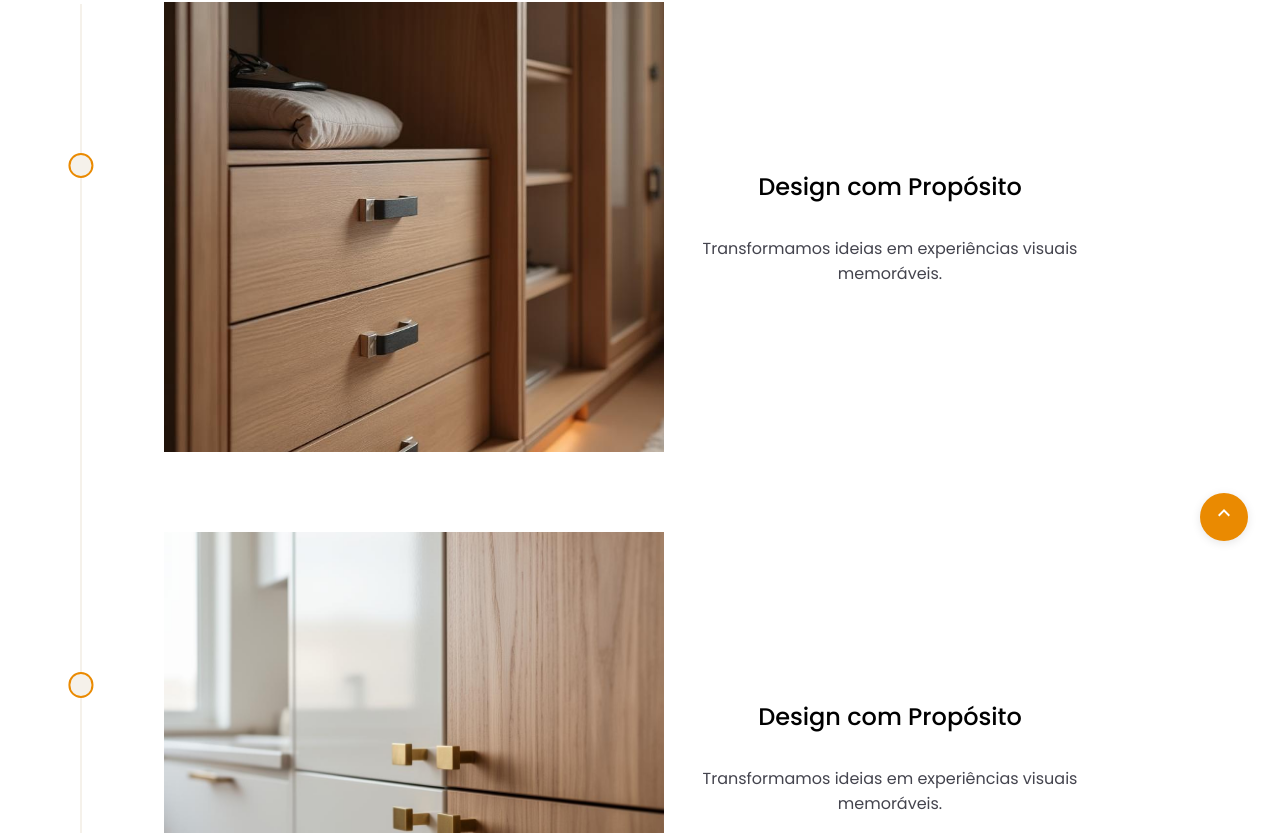
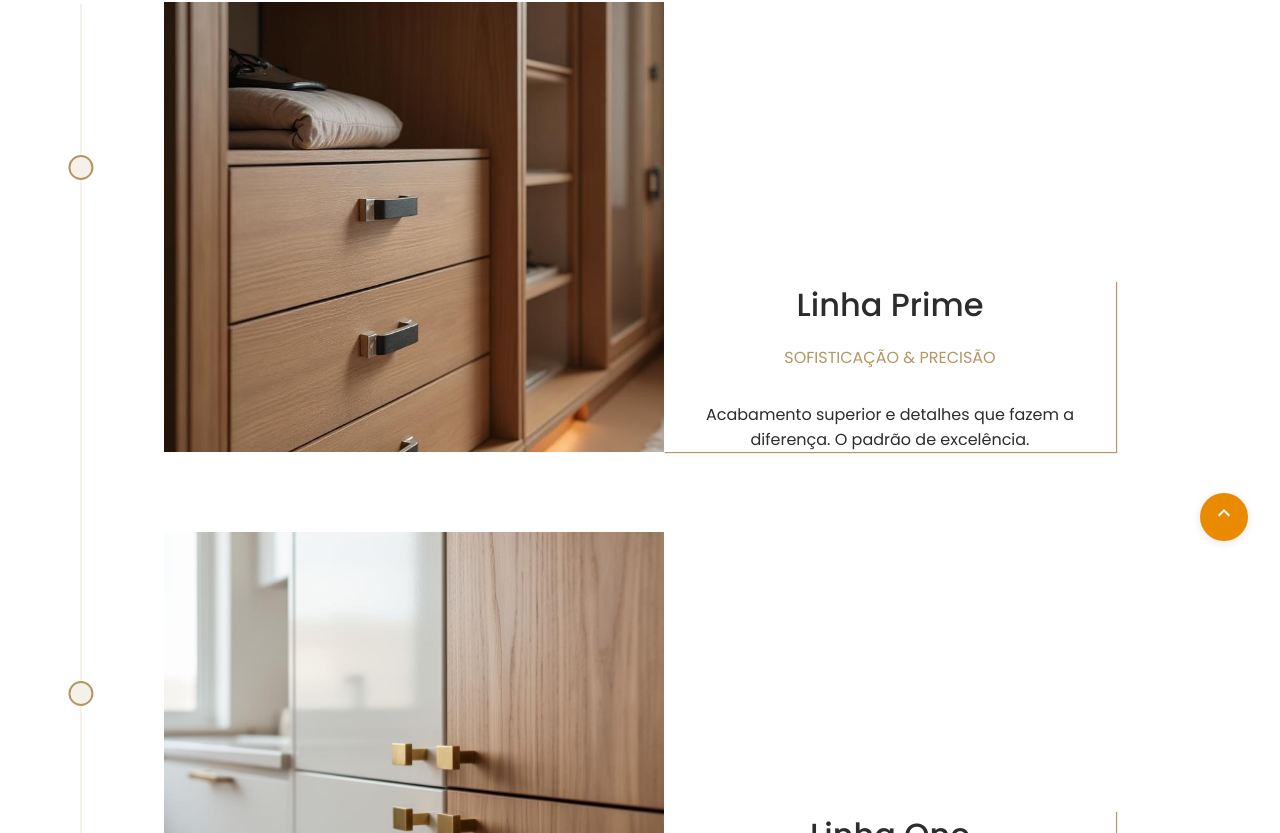
Before and after one commit to leandrobss1/EliasMelloPlanejados, a React (Create React App) app: page /services in a window 1280 px wide. Shown: the part 227-1060 px from the top of the page. Built offline with nearby package versions, Linux system fonts and the light colour scheme.

Commit message:
docs(backend)salvando antes de limpar histórico.

```diff
--- a/src/components/Cards/ServiceCard.tsx
+++ b/src/components/Cards/ServiceCard.tsx
@@ -7,7 +7,11 @@ interface ServiceCardProps {
   paragraph: string;
 }
 
-export const ServiceCard: React.FC<ServiceCardProps> = ({ svg, title, paragraph }) => (
+export const ServiceCard: React.FC<ServiceCardProps> = ({
+  svg,
+  title,
+  paragraph,
+}) => (
   <S.Card>
     <S.CardImageContainer>{svg}</S.CardImageContainer>
     <S.CardContent>
--- a/src/components/Cards/ServiceCardStyle.ts
+++ b/src/components/Cards/ServiceCardStyle.ts
@@ -22,7 +22,6 @@ export const CardContainer = styled.div`
   height: auto;
   padding-top: 1rem;
   background-color: white;
-
 `;
 
 export const CardsWrapper = styled.div`
@@ -39,7 +38,6 @@ export const CardsWrapper = styled.div`
     flex-direction: column;
     align-items: center;
   }
-
 `;
 
 export const CardsTitle = styled.h1`
@@ -78,7 +76,7 @@ export const Card = styled.div`
 
   &:hover {
     transform: translateY(-5px);
-  		background: linear-gradient(35deg, #d17f04ff, #ff9704ff);
+    background: linear-gradient(35deg, rgb(245, 191, 109), #ff9704ff);
     color: black;
     transition: 0.4s;
     box-shadow: 0 4px 8px rgba(0, 0, 0, 0.5);
@@ -147,5 +145,4 @@ export const CardParagraph = styled.p`
     padding-top: 1.6rem;
     width: 100%;
   }
-
 `;
--- a/src/pages/Projetos/styles.ts
+++ b/src/pages/Projetos/styles.ts
@@ -1,5 +1,5 @@
-import styled from "styled-components";
-import { pageFade } from "../../styles/GlobalStyles";
+import styled from 'styled-components';
+import { pageFade } from '../../styles/GlobalStyles';
 
 export const ProjectContainer = styled.div`
   display: flex;
@@ -9,9 +9,7 @@ export const ProjectContainer = styled.div`
   width: 100%;
 
   animation: ${pageFade} 1.5s ease-in-out;
-
-
-`
+`;
 export const ProjectTitle = styled.h1`
   padding: 2rem 0 2rem 0;
   font-weight: 500;
@@ -19,8 +17,7 @@ export const ProjectTitle = styled.h1`
   @media (max-width: 425px) and (min-width: 375px) {
     font-size: 1.4rem;
   }
-
-`
+`;
 
 export const ProjectParagraph = styled.h2`
   font-size: 1.4rem;
@@ -35,7 +32,7 @@ export const ProjectParagraph = styled.h2`
   @media (max-width: 425px) and (min-width: 375px) {
     font-size: 1rem;
   }
-`
+`;
 
 export const CardContainer = styled.div`
   position: relative;
@@ -45,7 +42,6 @@ export const CardContainer = styled.div`
 
   cursor: pointer;
 `;
-
 
 export const CardImage = styled.img`
   width: 100%;
@@ -57,7 +53,6 @@ export const CardImage = styled.img`
   backface-visibility: hidden;
   transform: translateZ(0);
 `;
-
 
 export const CardOverlay = styled.div`
   position: absolute;
@@ -110,7 +105,6 @@ export const ProjectsGrid = styled.div`
   padding: 2rem;
 
   animation: ${pageFade} 1.5s ease-in-out;
-
 `;
 
 export const GalleryContainer = styled.section`
@@ -152,7 +146,9 @@ export const GalleryImage = styled.img`
   border-radius: 3px;
   background-color: #f2f2f2;
 
-  transition: transform 0.35s ease, filter 0.35s ease;
+  transition:
+    transform 0.35s ease,
+    filter 0.35s ease;
 
   &:hover {
     transform: scale(1.03);
@@ -187,7 +183,6 @@ export const LightboxContent = styled.div`
   justify-content: center;
 `;
 
-
 export const LightboxImage = styled.img`
   max-width: 90vw;
   max-height: 90vh;
@@ -195,7 +190,6 @@ export const LightboxImage = styled.img`
   display: block;
   z-index: 1;
 `;
-
 
 export const LightboxClose = styled.button`
   position: absolute;
@@ -209,7 +203,7 @@ export const LightboxClose = styled.button`
   cursor: pointer;
 
   &:hover {
-    color: #FF3838;
+    color: #ff3838;
   }
 `;
 
@@ -233,9 +227,7 @@ export const PassImageLeft = styled.button`
     opacity: 1;
     transform: translateY(-50%) scale(1.1);
   }
-
 `;
-
 
 export const PassImageRight = styled.button`
   position: absolute;
@@ -257,5 +249,4 @@ export const PassImageRight = styled.button`
     opacity: 1;
     transform: translateY(-50%) scale(1.1);
   }
-
 `;
--- a/src/pages/Serviços/Serviços.tsx
+++ b/src/pages/Serviços/Serviços.tsx
@@ -61,18 +61,21 @@ export const Serviços: React.FC = () => {
         <S.DesignSection>
           <ServiçosEtapas
             img={imagesEtapas[0].src}
-            title="Design com Propósito"
-            paragraph="Transformamos ideias em experiências visuais memoráveis."
+            title="Linha Prime"
+            subtitle="Sofisticação & precisão"
+            paragraph="Acabamento superior e detalhes que fazem a diferença. O padrão de excelência."
           />
           <ServiçosEtapas
             img={imagesEtapas[1].src}
-            title="Design com Propósito"
-            paragraph="Transformamos ideias em experiências visuais memoráveis."
+            title="Linha One"
+            subtitle="Luxo sem limite"
+            paragraph="Ferragens de grife. Materiais nobres. Projeto sem concessões. Para quem não compara preço."
           />
           <ServiçosEtapas
             img={imagesEtapas[2].src}
-            title="Design com Propósito"
-            paragraph="Transformamos ideias em experiências visuais memoráveis."
+            title="Linha Tech"
+            subtitle="Inovação invisível"
+            paragraph="Tecnologia, autonomia e ferragens inteligentes. Funcionalidade que surpreende."
           />
         </S.DesignSection>
       </S.ServContainer>
--- a/src/pages/Serviços/ServiçosEtapas.tsx
+++ b/src/pages/Serviços/ServiçosEtapas.tsx
@@ -1,14 +1,15 @@
-import React, { forwardRef } from 'react';
+import { forwardRef } from 'react';
 import * as S from './styles';
 
 interface ServiçosEtapasProps {
   img: string;
   title: string;
+  subtitle?: string;
   paragraph: string;
 }
 
 export const ServiçosEtapas = forwardRef<HTMLDivElement, ServiçosEtapasProps>(
-  ({ img, title, paragraph }, ref) => (
+  ({ img, title, paragraph, subtitle }, ref) => (
     <S.CardEtapas ref={ref}>
       <S.CardImageContainerEtapas>
         <img
@@ -19,6 +20,7 @@ export const ServiçosEtapas = forwardRef<HTMLDivElement, ServiçosEtapasProps>(
       </S.CardImageContainerEtapas>
       <S.CardContentEtapas>
         <S.CardTitleEtapas>{title}</S.CardTitleEtapas>
+        <S.CardSubTitleEtapas>{subtitle}</S.CardSubTitleEtapas>
         <S.CardParagraphEtapas>{paragraph}</S.CardParagraphEtapas>
       </S.CardContentEtapas>
     </S.CardEtapas>
--- a/src/pages/Serviços/styles.ts
+++ b/src/pages/Serviços/styles.ts
@@ -17,7 +17,7 @@ export const ScrollTrack = styled.div`
   left: 80px;
   top: 148px;
   width: 2px;
-  height: 80%;
+  height: 81%;
   background-color: #f5f1ea;
   z-index: 1;
 `;
@@ -25,7 +25,7 @@ export const ScrollTrack = styled.div`
 export const ScrollFill = styled.div<{ $progress: number }>`
   width: 100%;
   height: ${(props) => props.$progress}%;
-  background-color: #ea8a01;
+  background-color: #b49663;
   transition: height 0.2s ease-out;
 `;
 
@@ -37,9 +37,9 @@ export const ScrollDot = styled.div<{ $top: string; $active: boolean }>`
   width: 1.57rem;
   height: 1.57rem;
 
-  background-color: ${(props) => (props.$active ? '#ea8a01' : '#f5f1ea')};
+  background-color: ${(props) => (props.$active ? '#b49663' : '#f5f1ea')};
 
-  border: 2px solid #ea8a01;
+  border: 2px solid #b49663;
   border-radius: 50%;
   z-index: 2;
 
@@ -74,7 +74,7 @@ export const DesignSection = styled.div`
 
 export const CardEtapas = styled.div`
   display: flex;
-  align-items: center;
+  align-items: flex-end;
   text-align: center;
   padding: 0;
 `;
@@ -101,15 +101,30 @@ export const CardImageContainerEtapas = styled.div`
 
 export const CardContentEtapas = styled.div`
   padding: 0;
+  gap: 10px;
+  box-shadow: 1px 1px 1px #b49663;
+  transition: all 0.3s ease;
+
+  &:hover {
+    box-shadow: 0 5px 10px #b49663;
+    transform: translateY(-3px);
+  }
 `;
 
-export const CardTitleEtapas = styled.h2`
+export const CardTitleEtapas = styled.h1`
+  margin-bottom: 1rem;
+  color: #2c2c2c;
   font-weight: 500;
+`;
+
+export const CardSubTitleEtapas = styled.span`
+  color: #b49663;
+  text-transform: uppercase;
 `;
 
 export const CardParagraphEtapas = styled.p`
   width: 100%;
   max-width: 28.25rem;
   margin-top: 2rem;
-  color: #44444e;
+  color: #2c2c2c;
 `;
```
Also changed, not shown: src/pages/Projetos/ProjetoGaleria.tsx (+3 -5 lines), 1 other file (tests, documents, lock files or other folders). Lines whose indentation alone changed are shown as unchanged.
